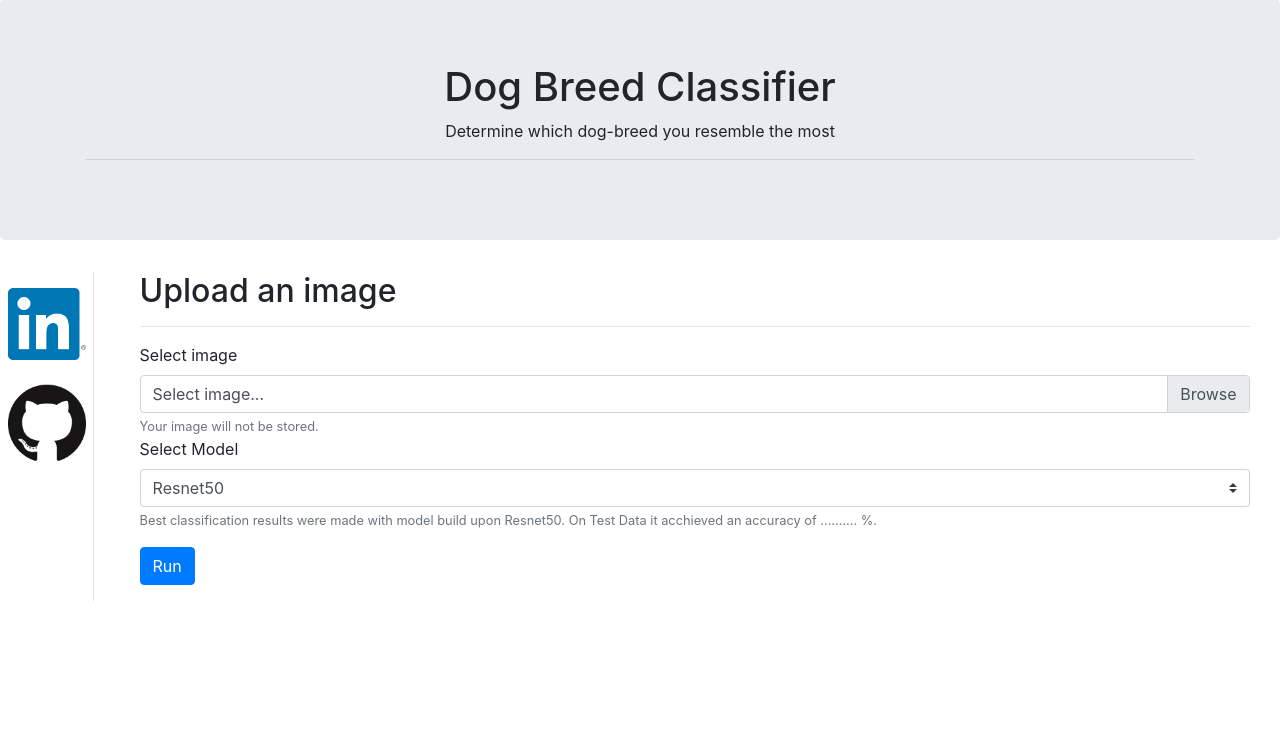
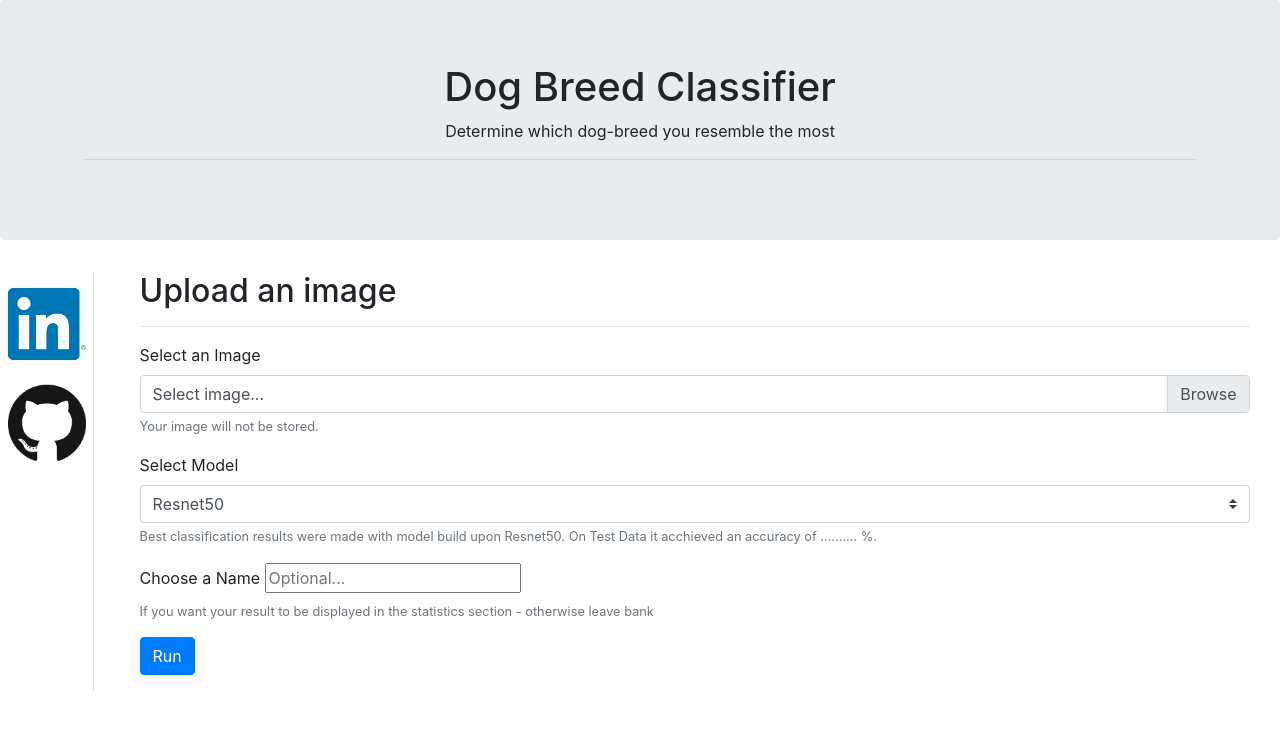
Before and after one commit to cokl87/DogBreedClassifier_CNN, a Flask app: page /classify-image in a window 1280 px wide. Shown: the part 57-787 px from the top of the page. Run offline with Flask 2, Linux system fonts and the light colour scheme; some libraries are stand-ins or nearby versions.

Commit message:
feat: add functionality for users to add a name in 'classify-image'-route

```diff
--- a/webapp/run.py
+++ b/webapp/run.py
@@ -154,11 +154,9 @@ def classify_image():
         if request.files:
             img = request.files['image']
             model = request.form.get('model', '')
-            # Not yet implemented but needed for DataBase (allowed to be None)
-            name = request.form.get('name')
-            if name is not None:
-                name.translate({ord(x): '' for x in ';,()"\''})
-            logger.debug(name)
+            # if name is empty string or empty after removal of unwanted character None will be inserted for db
+            name = request.form.get('name').translate({ord(x): '' for x in ';,()"\''}) or None
+            logger.debug(name, type(name))
 
             # TODO: Danger! check image before further usage!!!!!!!
 
--- a/webapp/templates/classify.html
+++ b/webapp/templates/classify.html
@@ -27,27 +27,37 @@ What kind of dog is it?
   <p>
     <div class="row">
       <div class="col">
+
         <form action="/classify-image" method="POST" enctype="multipart/form-data">
 
         <div class="form-group">
-
-          <label>Select image</label>
+        <label class="form-group-label">Select an Image</label>
           <div class="custom-file">
             <input type="file" required="required" accept="image/*" class="custom-file-input" name="image" id="image">
             <label class="custom-file-label" for="image">Select image...</label>
             <small id="fileHelp" class="form-text text-muted">Your image will not be stored.</small>
           </div>
+        </div>
 
-          <label>Select Model</label>
-          <select name="model" class="custom-select">
+        <div class="form-group">
+          <label class="form-group-label" for="modsel">Select Model</label>
+          <select name="model" class="custom-select" id="modsel">
             <option selected value="resnet50">Resnet50</option>
             <option value="vgg16">VGG16</option>
             <option value="from_scratch">Without Knowledge Transfer</option>
           </select>
           <small id="modelHelp" class="form-text text-muted">Best classification results were made with model build upon
             Resnet50. On Test Data it acchieved an accuracy of .......... %.</small>
+        </div>
 
+        <div class="form-group" id="test">
+          <label class="form-group-label" for="name">Choose a Name</label>
+          <input type="text" class="from-control" name="name" id="name" placeholder="Optional...">
+
+          <small id="nameHelp" class="form-text text-muted">If you want your result to be displayed in the statistics section - otherwise leave bank</small>
         </div>
+
+
         <button type="submit" class="btn btn-primary">Run</button>
         </form>
       </div>
@@ -91,7 +101,7 @@ What kind of dog is it?
   </div>
 
   {% if species == 1 or species == 0 %}
-  <div class="row">
+  <div class="row mb-6">
     <div class="col-12">
       <h2 class="text">Check out how sure the CNN is about the image's dog-breed</h2>
       <table class="table table-striped">
@@ -130,6 +140,7 @@ What kind of dog is it?
   // Make the file name appear on select
   $(".custom-file-input").on("change", function() {
     var fileName = $(this).val().split("\\").pop();
+    //$(#image).attr("placeholder", fileName)
     $(this).siblings(".custom-file-label").addClass("selected").html(fileName);
   });
 
--- a/webapp/templates/statistics.html
+++ b/webapp/templates/statistics.html
@@ -61,7 +61,7 @@ Statistics
         {% for name, dog_breed, model in results %}
           <tr>
             <td>{{ name }}</td>
-            <td>{{ result }}</td>
+            <td>{{ dog_breed }}</td>
             <td>{{ model }}</td>
           </tr>
         {% endfor %}
```
